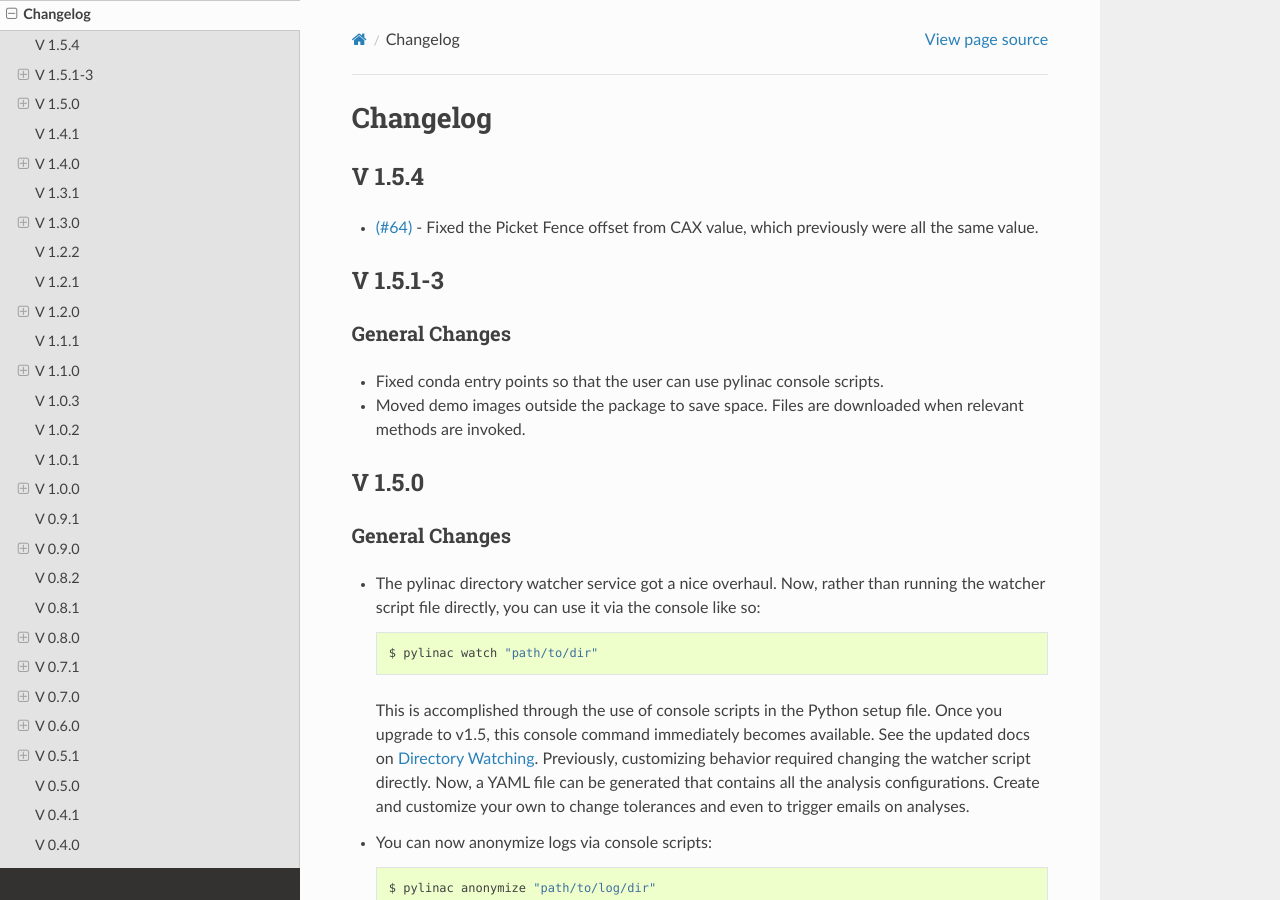
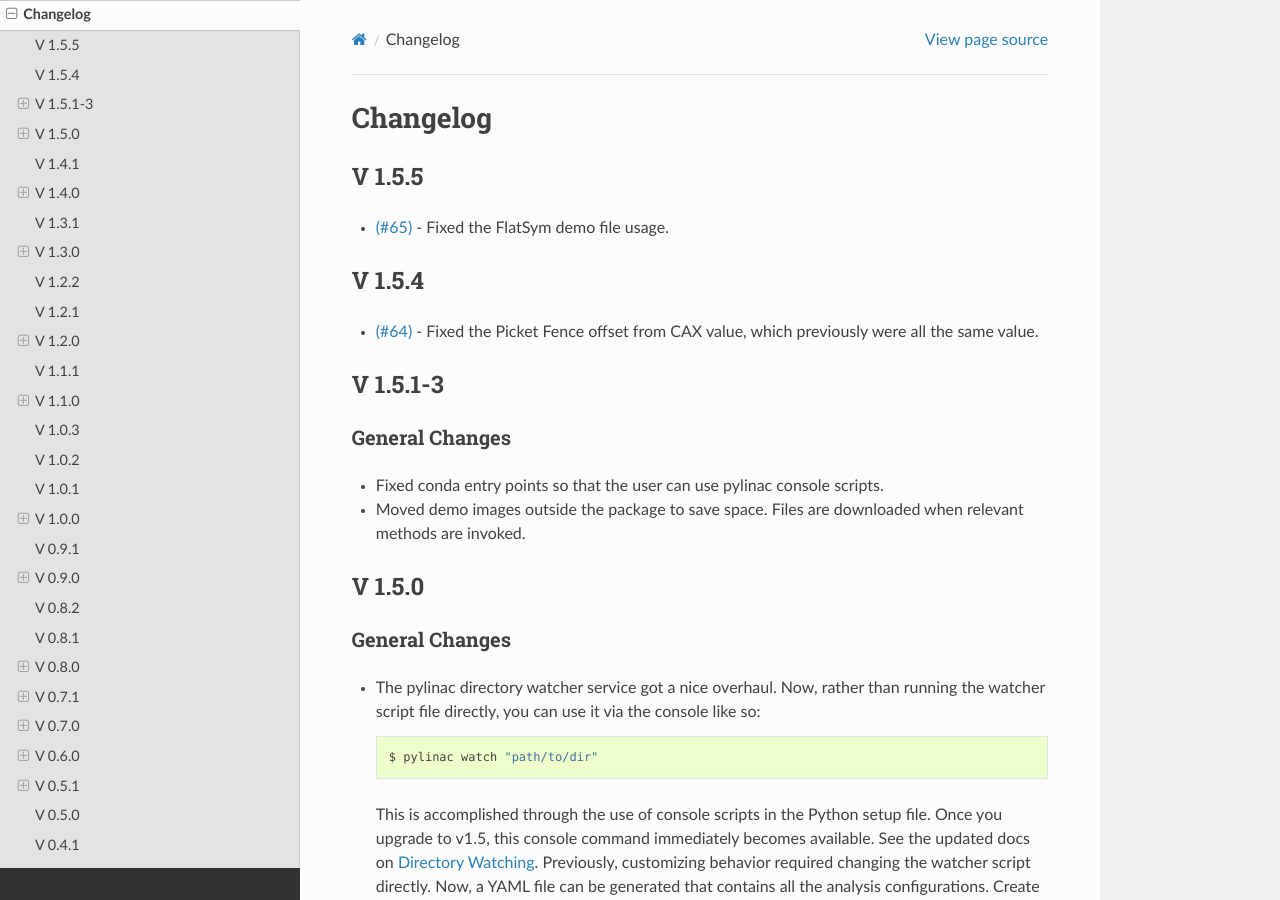
Before and after one commit to jrkerns/pylinac, a Sphinx documentation site: the page built from docs/source/changelog.rst, in a window 1280 px wide and 900 px high. Built offline with Sphinx 7.4.7 and the Read the Docs theme 2.0.0, drawn with Linux system fonts in a browser that asks for light colours.

Commit message:
bump version

```diff
--- a/docs/source/changelog.rst
+++ b/docs/source/changelog.rst
@@ -3,11 +3,15 @@
 Changelog
 =========
 
+V 1.5.5
+-------
+
+* `(#65) <https://github.com/jrkerns/pylinac/issues/65>`_ - Fixed the FlatSym demo file usage.
+
 V 1.5.4
 -------
 
 * `(#64) <https://github.com/jrkerns/pylinac/issues/64>`_ - Fixed the Picket Fence offset from CAX value, which previously were all the same value.
-
 
 V 1.5.1-3
 ---------
--- a/docs/source/conf.py
+++ b/docs/source/conf.py
@@ -76,7 +76,7 @@ author = 'James Kerns'
 # The short X.Y version.
 version = '1.5'
 # The full version, including alpha/beta/rc tags.
-release = '1.5.4'
+release = '1.5.5'
 
 # The language for content autogenerated by Sphinx. Refer to documentation
 # for a list of supported languages.
--- a/pylinac/__init__.py
+++ b/pylinac/__init__.py
@@ -1,6 +1,6 @@
 
-__version__ = '1.5.4'
-__version_info__ = (1, 5, 4)
+__version__ = '1.5.5'
+__version_info__ = (1, 5, 5)
 
 import sys
 if sys.version_info[0] < 3:
--- a/setup.py
+++ b/setup.py
@@ -1,6 +1,6 @@
 from setuptools import setup, find_packages
 
-__version__ = '1.5.4'
+__version__ = '1.5.5'
 
 
 setup(
```
